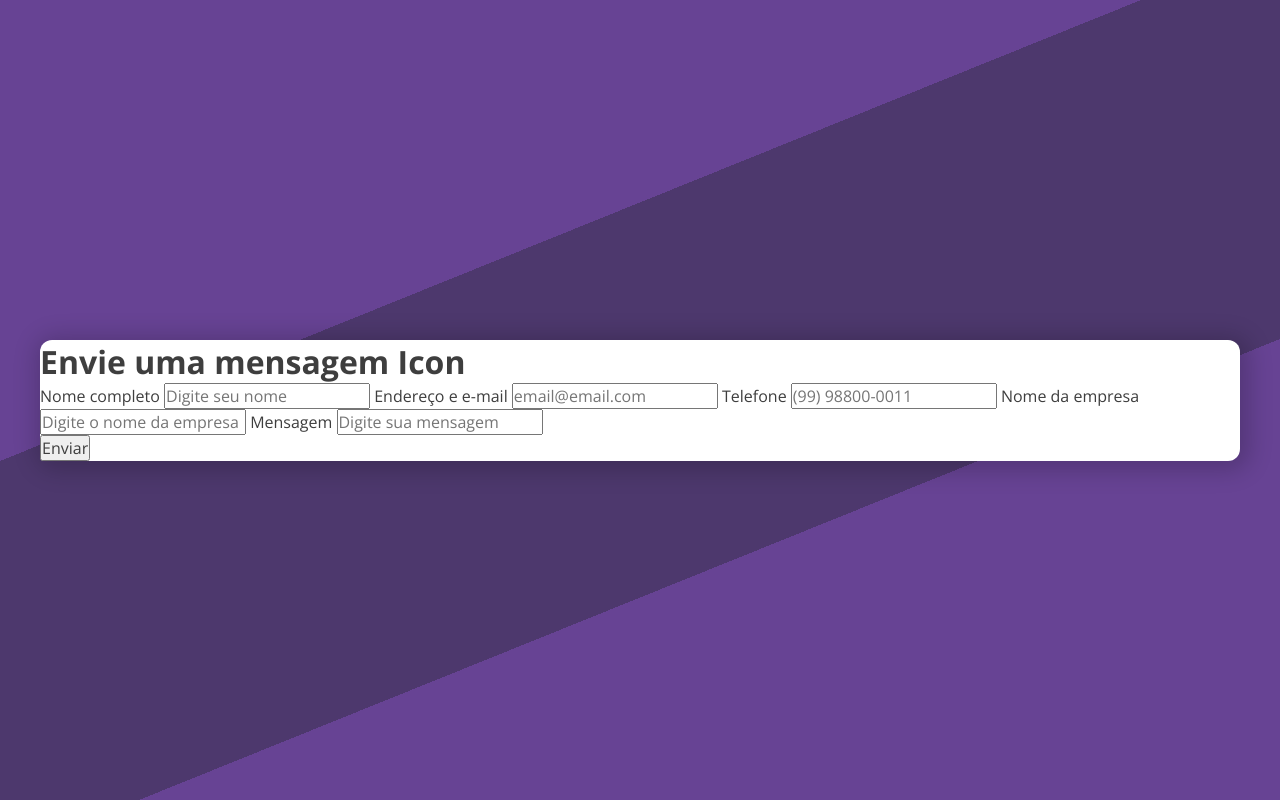
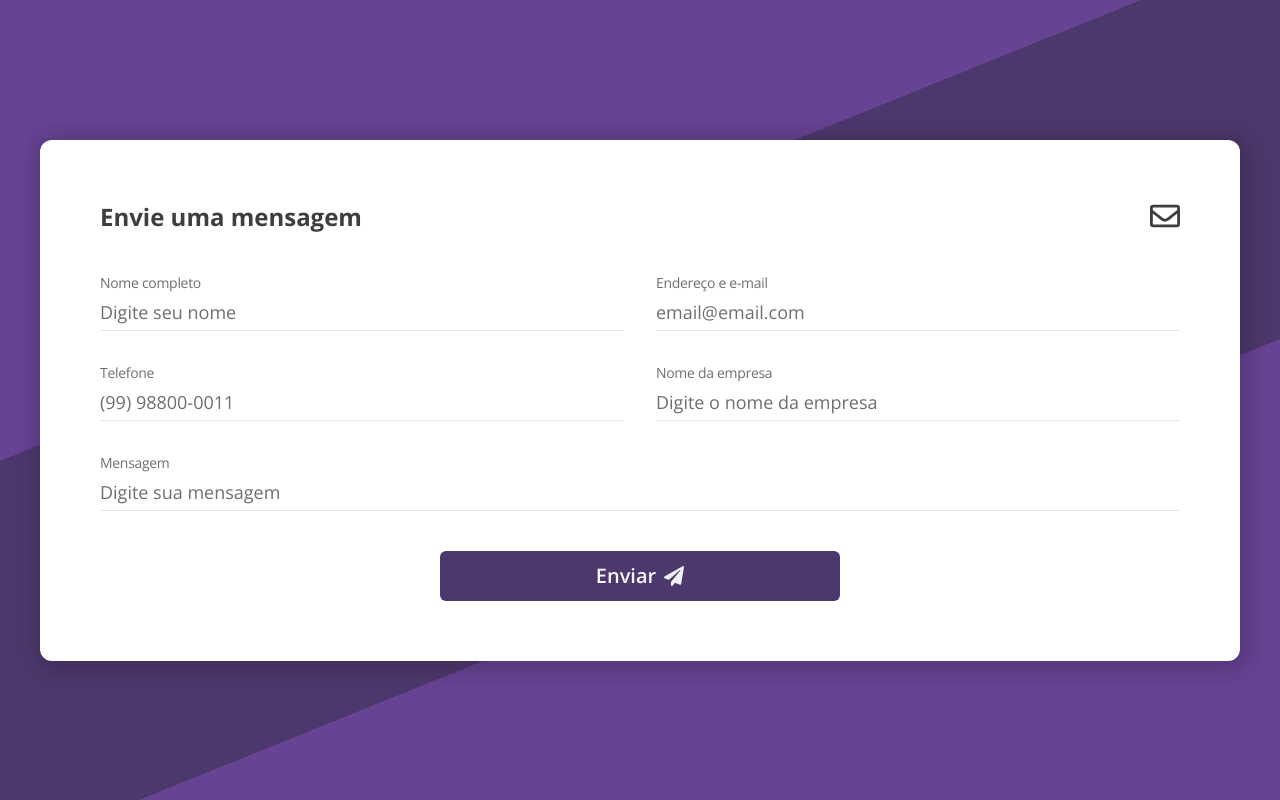
Before and after one commit to devbeatriz/formulario, a plain HTML site: page index.html in a window 1280 px wide. Drawn offline with nearby package versions, Linux system fonts and the light colour scheme.

Commit message:
estilizando inputs e botão

```diff
--- a/index.html
+++ b/index.html
@@ -16,7 +16,9 @@
     <main>
       <form class="form">
         <h1>Envie uma mensagem
-          <span>Icon</span>
+          <svg stroke-width="0" viewBox="0 0 512 512" xmlns="http://www.w3.org/2000/svg">
+            <path fill="#3e3e3e" d="M464 64H48C21.49 64 0 85.49 0 112v288c0 26.51 21.49 48 48 48h416c26.51 0 48-21.49 48-48V112c0-26.51-21.49-48-48-48zm0 48v40.805c-22.422 18.259-58.168 46.651-134.587 106.49-16.841 13.247-50.201 45.072-73.413 44.701-23.208.375-56.579-31.459-73.413-44.701C106.18 199.465 70.425 171.067 48 152.805V112h416zM48 400V214.398c22.914 18.251 55.409 43.862 104.938 82.646 21.857 17.205 60.134 55.186 103.062 54.955 42.717.231 80.509-37.199 103.053-54.947 49.528-38.783 82.032-64.401 104.947-82.653V400H48z"></path>
+          </svg>
         </h1>
 
         <div class="form__inputs">
@@ -27,6 +29,7 @@
             type="text"
             name="name"
             placeholder="Digite seu nome"
+            onblur="blurInput(this)"
             >
           </label>
 
@@ -36,6 +39,7 @@
             type="text"
             name="email"
             placeholder="email@email.com"
+            onblur="blurInput(this)"
             >
           </label>
 
@@ -45,6 +49,7 @@
             type="text"
             name="phone"
             placeholder="(99) 98800-0011"
+            onblur="blurInput(this)"
             >
           </label>
 
@@ -54,6 +59,7 @@
             type="text"
             name="company"
             placeholder="Digite o nome da empresa"
+            onblur="blurInput(this)"
             >
           </label>
 
@@ -63,11 +69,17 @@
             type="text"
             name="message"
             placeholder="Digite sua mensagem"
+            onblur="blurInput(this)"
             >
           </label>
         </div>
 
-        <button>Enviar</button>
+        <button>
+          Enviar
+          <svg stroke-width="0" viewBox="0 0 512 512" xmlns="http://www.w3.org/2000/svg">
+            <path fill="#EDF1F7" d="M476 3.2L12.5 270.6c-18.1 10.4-15.8 35.6 2.2 43.2L121 358.4l287.3-253.2c5.5-4.9 13.3 2.6 8.6 8.3L176 407v80.5c0 23.6 28.5 32.9 42.5 15.8L282 426l124.6 52.2c14.2 6 30.4-2.9 33-18.2l72-432C515 7.8 493.3-6.8 476 3.2z"></path>
+          </svg>
+        </button>
 
       </form>
     </main>
--- a/scripts/index.js
+++ b/scripts/index.js
@@ -0,0 +1,9 @@
+function blurInput(input) {
+  const idLabel = 'label-' + input.name
+
+  const isValue = input.value != ''
+
+  const label = document.getElementById(idLabel)
+  label.classList = isValue ? 'active' : ''
+  console.log(input);
+}
--- /dev/null
+++ b/styles/form.css
@@ -0,0 +1,113 @@
+.form {
+  display: flex;
+  flex-direction: column;
+  row-gap: 40px;
+
+  flex: 1;
+  padding: 60px;
+}
+
+.form h1 {
+  display: flex;
+  align-items: center;
+  justify-content: space-between;
+
+  font-size: 24px;
+}
+
+.form h1 svg {
+  width: 30px;
+  height: 30px;
+}
+
+.form__inputs {
+  display: grid;
+  grid-template-columns: 1fr 1fr;
+  gap: 32px;
+}
+
+label {
+  display: flex;
+  flex-direction: column;
+  row-gap: 8px;
+
+  font-size: 14px;
+  letter-spacing: -0.3px;
+  font-weight: 400;
+  color: var(--silver);
+
+  position: relative;
+
+  padding-bottom: 6px;
+  border-bottom: 1px solid rgba(0, 0, 0, 0.1);
+}
+
+label::after {
+  content: '';
+  position: absolute;
+  bottom: -1px;
+  left: 0;
+
+  transform: scaleX(0);
+  transform-origin: right;
+  transition: transform 0.4s;
+
+  width: 100%;
+  height: 2px;
+  background: var(--purple);
+}
+
+label:focus-within, label.active {
+  columns: var(--purple);
+}
+
+label:focus-within::after, label.active::after {
+  transform: scaleX(1);
+  transform-origin: left;
+}
+
+label:last-child {
+  grid-column: 1 / 3;
+}
+
+label input {
+  font-size: 18px;
+
+  border: 0;
+  outline: 0;
+  background: transparent;
+}
+
+label input::placeholder {
+  color: var(--silver);
+}
+
+.form button {
+  display: flex;
+  align-items: center;
+  justify-content: center;
+  column-gap: 8px;
+
+  align-self: center;
+
+  width: 400px;
+  height: 50px;
+
+  font-size: 20px;
+  font-weight: 600;
+  color: var(--white);
+  background: var(--purple);
+  border-radius: 6px;
+  border: 0;
+
+  transition: all 0.4s;
+}
+
+.form button:hover {
+  background: var(--purple-light);
+}
+
+.form button svg {
+  width: 20px;
+  height: 20px;
+}
--- a/styles/global.css
+++ b/styles/global.css
@@ -1,4 +1,5 @@
 @import url(./app.css);
+@import url(./form.css);
 
 * {
   padding: 0;
```
